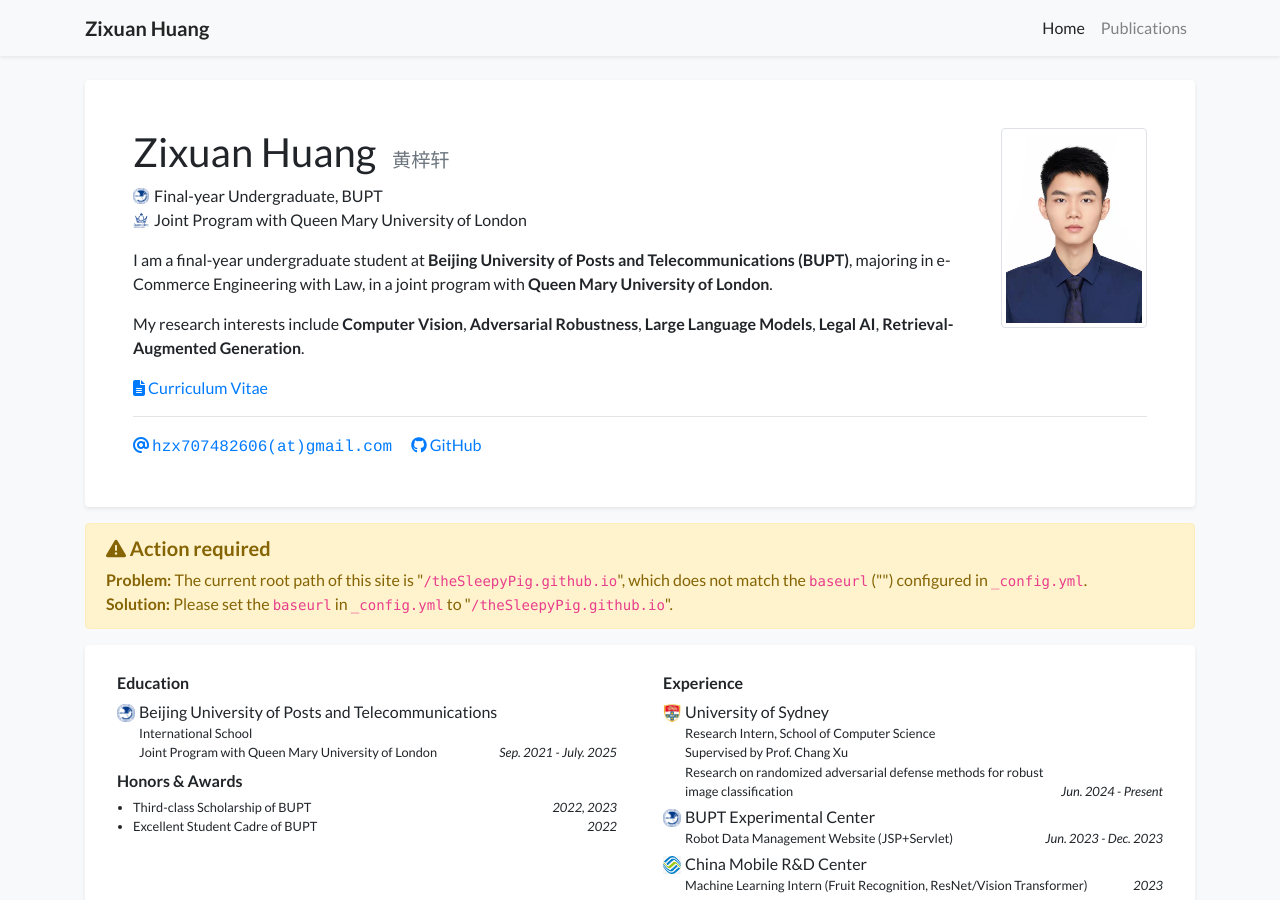
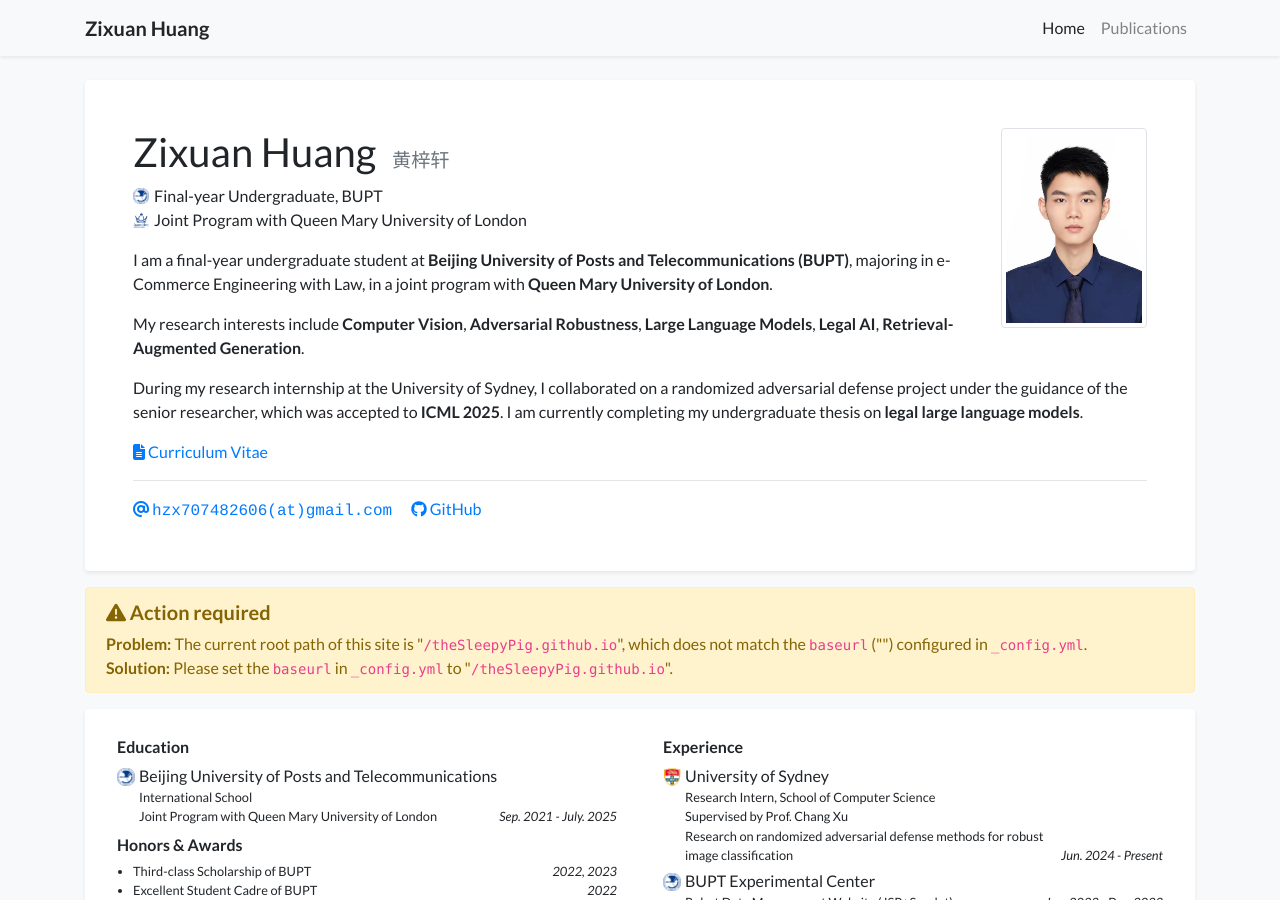
Before and after one commit to theSleepyPig/theSleepyPig.github.io, a Jekyll site: the page built from index.html, in a window 1280 px wide and 900 px high. Built offline with Jekyll 4.4.1, drawn with Linux system fonts in a browser that asks for light colours; nearby versions of some CDN libraries; a style sheet for code colours, icons or effects is not loaded.

Commit message:
Update profile.yml

```diff
--- a/_data/profile.yml
+++ b/_data/profile.yml
@@ -31,6 +31,9 @@ short_bio: >-
   </p>
   <p>
     My research interests include  <strong>Computer Vision</strong>, <strong>Adversarial Robustness</strong>, <strong>Large Language Models</strong>, <strong>Legal AI</strong>, <strong>Retrieval-Augmented Generation</strong>.
+  </p>
+  <p>
+    During my research internship at the University of Sydney, I collaborated on a randomized adversarial defense project under the guidance of the senior researcher, which was accepted to <strong>ICML 2025</strong>. I am currently completing my undergraduate thesis on <strong>legal large language models</strong>.
   </p>
 
 portrait_url: /assets/images/photos/portrait.jpg
```
